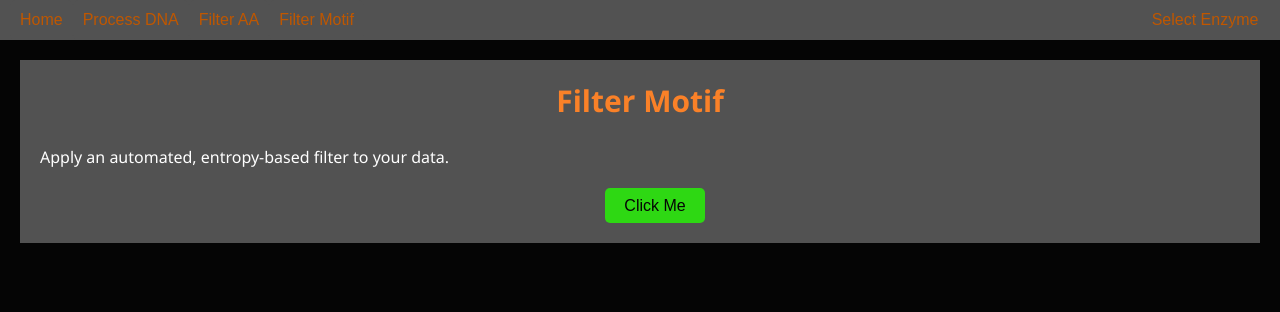
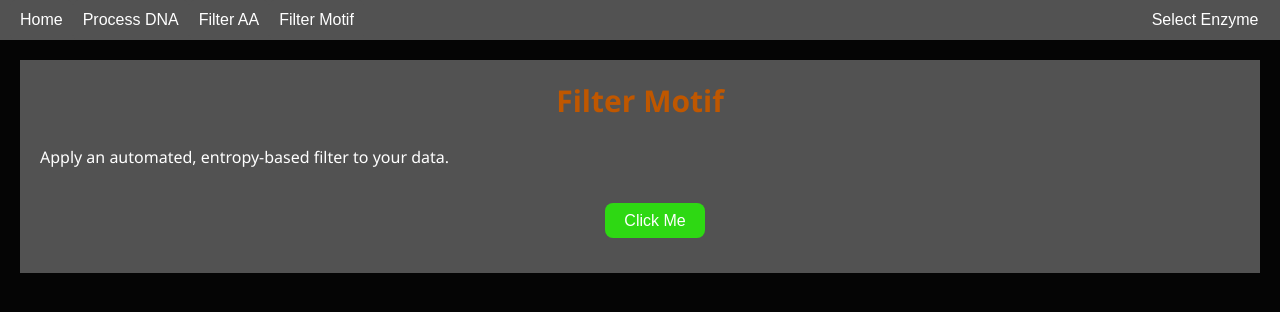
Before and after one commit to Collinformatics/SpecificityProfile, a Flask app: page /filterMotif in a window 1280 px wide. Shown: the top 312 px of the page. Run offline with Flask 3, Linux system fonts and the light colour scheme; parts of the project's set-up code (start-up, migrations or seed data) failed here and were passed over.

Commit message:
Add files via upload

```diff
--- a/static/styles.css
+++ b/static/styles.css
@@ -40,7 +40,7 @@ body {
 }
 
 h1 {
-    color: var(--orange);
+    color: var(--orangeBurnt);
     font-size: var(--textSizeHeader);
     margin: 10px;
     padding: var(--padSize) var(--padSize) 0 var(--padSize);
@@ -97,7 +97,7 @@ p {
 }
 .buttonHeader {
     background-color: var(--grey);
-    color: var(--orangeBurnt);
+    color: var(--white);
     flex: none; /* makes buttons line up horizontally */
     height: var(--headerHeight);
     width: auto; /* Dynamically adjust the width of the button */
@@ -110,7 +110,7 @@ p {
 }
 .buttonHeader:hover {
     background-color: var(--grey);
-    color: var(--white);
+    color: var(--orange);
 }
 .button-group {
     display: flex;
@@ -132,7 +132,7 @@ p {
 }
 .dropbtn {
     background-color: var(--grey);
-    color: var(--orangeBurnt);
+    color: var(--white);
     right: 0; /* Keeps it on-screen */
     height: calc(var(--headerHeight) - 5px);
     width: var(--dropdownWidth);
@@ -286,7 +286,7 @@ button:hover {
     margin: 3px;
     padding: 6px;
     cursor: pointer;
-    background-color: var(--lightGray, #f2f2f2);
+    background-color: var(--lightGray, #F2F2F2);
     border-radius: 4px;
     font-weight: bold;
 }
@@ -330,6 +330,7 @@ button:hover {
     align-items: center;
     justify-content: center;
     text-align: center;
+    border-radius: var(--buttonRad);
 }
 .btn::after {
     content: "";
@@ -337,7 +338,8 @@ button:hover {
     position: absolute;
     width: 100%;
     height: 100%;
-  background-color: #333;
+    /*background-color: #333;*/
+    background-color: transparent;
     left: 0;
     top: 0;
     border-radius: var(--buttonRad);
@@ -345,18 +347,23 @@ button:hover {
 /* glow */
 .btn::before {
     content: "";
-  background: linear-gradient(
+    /*background: linear-gradient(
         45deg,
         #FF0000, #FF7300, #FFFB00, #48FF00,
         #00FFD5, #002BFF, #FF00C8, #FF0000
+    );*/
+    background: linear-gradient(
+        45deg,
+        #56F1FF, #56F1FF, #FF5BFF, #FF5BFF,
+        #56F1FF
     );
     position: absolute;
     top: -2px;
     left: -2px;
     background-size: 600%;
     z-index: -1;
-  width: calc(100% + 4px);
-  height:  calc(100% + 4px);
+    width: calc(100% + 5px);
+    height:  calc(100% + 5px);
     filter: blur(8px);
     animation: glowing 20s linear infinite;
     transition: opacity .3s ease-in-out;
@@ -380,6 +387,5 @@ button:hover {
 }
 
 .btn:active {
-  color: #000;
-  font-weight: bold;
+    color: var(--black);
 }
--- a/templates/filterAA.html
+++ b/templates/filterAA.html
@@ -40,7 +40,7 @@
                 position in the sequence.
             </p>
             <div class="form-group">
-                <button type="button" onclick="clickButton()" class="button">Click Me</button>
+                <button class="btn" onclick="clickButton()">Click Me</button>
             </div>
         </div>
     </body>
--- a/templates/filterMotif.html
+++ b/templates/filterMotif.html
@@ -38,7 +38,7 @@
                 Apply an automated, entropy-based filter to your data.
             </p>
             <div class="form-group">
-                <button type="button" onclick="clickButton()" class="button">Click Me</button>
+                <button class="btn" onclick="clickButton()">Click Me</button>
             </div>
         </div>
     </body>
```
Lines whose indentation alone changed are shown as unchanged.
